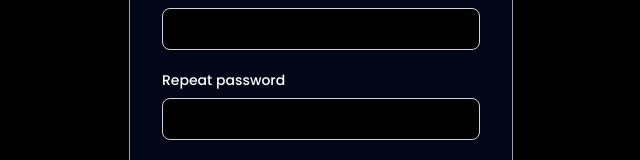
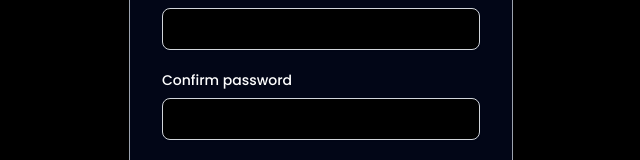
Before and after one commit to JeffreyJoel/Chat-app, a Next.js app: page /signup in a window 1280 px wide. Shown: the part 475-635 px from the top of the page, without its empty margins (319-959 px from the left). Built offline with nearby package versions, Linux system fonts and the light colour scheme.

Commit message:
modified:   app/login/page.tsx modified:   app/signup/page.tsx

```diff
--- a/app/login/page.tsx
+++ b/app/login/page.tsx
@@ -17,12 +17,6 @@ export default function Login() {
     <label htmlFor="password" className="block mb-2 text-sm font-medium text-gray-900 dark:text-white">Your password</label>
     <input type="password" id="password" className="bg-gray-50 border border-gray-300 text-gray-900 text-sm rounded-lg focus:ring-blue-500 focus:border-blue-500 block w-full p-2.5 dark:bg-gray-700 dark:border-gray-600 dark:placeholder-gray-400 dark:text-white dark:focus:ring-blue-500 dark:focus:border-blue-500" required/>
   </div>
-  {/* <div className="flex items-start mb-5">
-    <div className="flex items-center h-5">
-      <input id="remember" type="checkbox" value="" className="w-4 h-4 border border-gray-300 rounded bg-gray-50 focus:ring-3 focus:ring-blue-300 dark:bg-gray-700 dark:border-gray-600 dark:focus:ring-blue-600 dark:ring-offset-gray-800 dark:focus:ring-offset-gray-800" required/>
-    </div>
-    <label htmlFor="remember" className="ms-2 text-sm font-medium text-gray-900 dark:text-gray-300">Remember me</label>
-  </div> */}
   <div>
     <p className="text-sm mb-4">Dont have an account? <Link href="/signup" className="text-blue-400 hover:text-blue-200">Sign up</Link>
     </p>
--- a/app/signup/page.tsx
+++ b/app/signup/page.tsx
@@ -19,7 +19,7 @@ export default function Signup() {
     <input type="password" id="password" className="shadow-sm bg-black border border-gray-300  text-sm rounded-lg focus:ring-blue-500 focus:border-blue-500 block w-full p-2.5 dark:bg-gray-700 dark:border-gray-600 dark:placeholder-gray-400 dark:text-white dark:focus:ring-blue-500 dark:focus:border-blue-500 dark:shadow-sm-light" required/>
   </div>
   <div className="mb-5">
-    <label htmlFor="repeat-password" className="block mb-2 text-sm font-medium  dark:text-white">Repeat password</label>
+    <label htmlFor="repeat-password" className="block mb-2 text-sm font-medium  dark:text-white">Confirm password</label>
     <input type="password" id="repeat-password" className="shadow-sm bg-black border border-gray-300  text-sm rounded-lg focus:ring-blue-500 focus:border-blue-500 block w-full p-2.5 dark:bg-gray-700 dark:border-gray-600 dark:placeholder-gray-400 dark:text-white dark:focus:ring-blue-500 dark:focus:border-blue-500 dark:shadow-sm-light" required/>
   </div>
   <div className="flex items-start mb-5">
```
